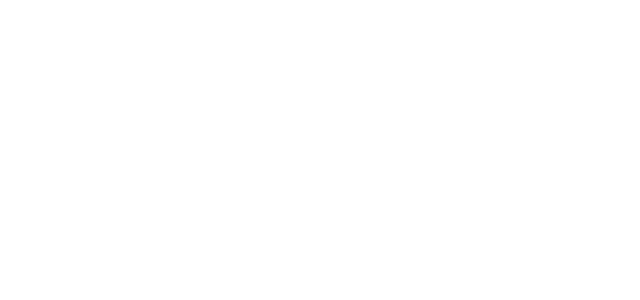
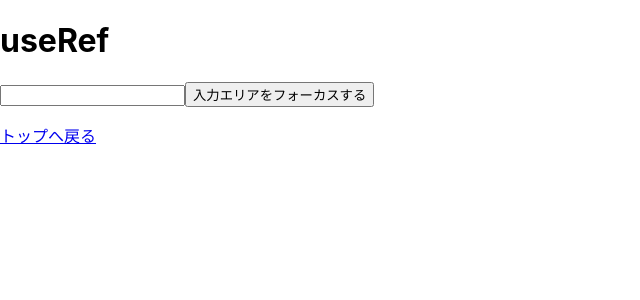
Before and after one commit to sgwr-0113/use-study, a React (Create React App) app: page /ref in a window 1280 px wide. Before the commit this address had no page. Shown: the top 300 px of the page, without its empty margins (0-640 px from the left). Built offline with nearby package versions, Linux system fonts and the light colour scheme.

Commit message:
refFocus

```diff
--- /dev/null
+++ b/src/components/ref/RefFocus.tsx
@@ -0,0 +1,16 @@
+import React, { useRef } from 'react'
+
+export const RefFocus: React.FC = () => {
+  const inputEl = useRef<HTMLInputElement>(null)
+  const handleClick = () => {
+    inputEl.current?.focus()
+    console.log('inputEl.current:', inputEl.current)
+    //inputEl.current: <input type="text">
+  }
+  return (
+    <>
+      <input ref={inputEl} type="text" />
+      <button onClick={handleClick}>入力エリアをフォーカスする</button>
+    </>
+  )
+}
--- a/src/pages/Index.tsx
+++ b/src/pages/Index.tsx
@@ -8,6 +8,9 @@
       <p>
         <Link to="/effect">useEffectを学ぶ</Link>
       </p>
+      <p>
+        <Link to="/ref">useRefを学ぶ</Link>
+      </p>
     </>
   )
 }
--- /dev/null
+++ b/src/pages/Ref.tsx
@@ -0,0 +1,15 @@
+import React from 'react'
+import { Link } from 'react-router-dom'
+import { RefFocus } from '../components/ref/RefFocus'
+
+export const Ref: React.FC = () => {
+  return (
+    <>
+      <h1>useRef</h1>
+      <RefFocus />
+      <p>
+        <Link to="/">トップへ戻る</Link>
+      </p>
+    </>
+  )
+}
--- a/src/routes/index.tsx
+++ b/src/routes/index.tsx
@@ -3,6 +3,7 @@
 
 import { Index } from '../pages/Index'
 import { Effect } from '../pages/Effect'
+import { Ref } from '../pages/Ref'
 
 export const Routing = () => {
   return (
@@ -10,6 +11,7 @@
       <Routes>
         <Route path="/" element={<Index />} />
         <Route path="/effect" element={<Effect />} />
+        <Route path="/ref" element={<Ref />} />
       </Routes>
     </BrowserRouter>
   )
```
